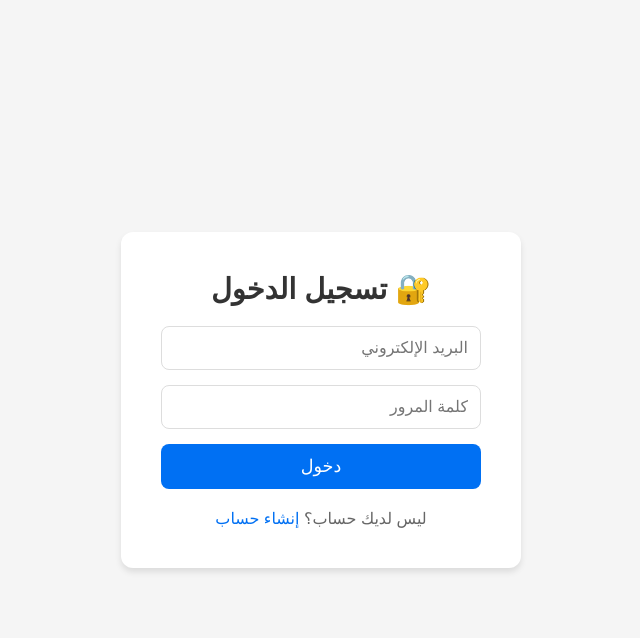
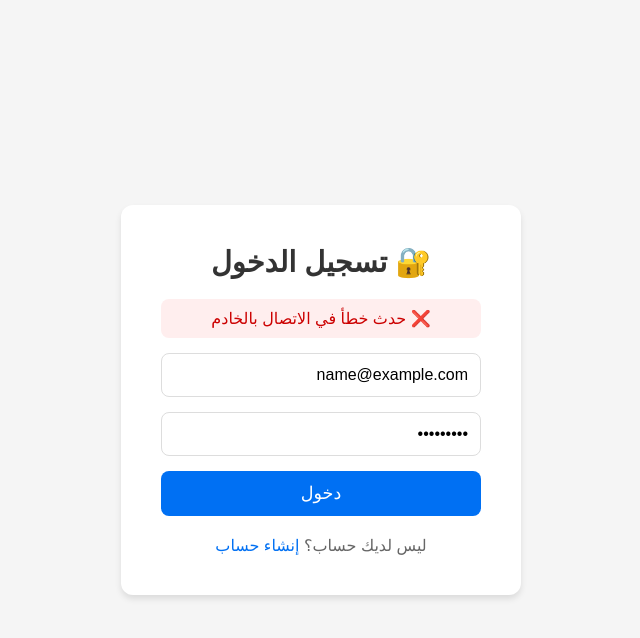
Before and after one commit to jebalads-del/aqarat, a Next.js app: page /sign-in in a window 1280 px wide. Both pictures are taken after typing "name@example.com", "Sample123" into the empty fields and a click on the button "دخول". Shown: the top 638 px of the page, without its empty margins (423-1063 px from the left). Built offline with nearby package versions, Linux system fonts and the light colour scheme; no server answers; the database is empty.

Commit message:
إضافة صفحة تسجيل الدخول

```diff
--- a/app/sign-in/page.tsx
+++ b/app/sign-in/page.tsx
@@ -1,6 +1,47 @@
-import { signIn } from "../actions/auth";
+"use client";
+
+import { useState } from "react";
+import { useRouter } from "next/navigation";
 
 export default function SignIn() {
+  const router = useRouter();
+  const [error, setError] = useState("");
+  const [loading, setLoading] = useState(false);
+
+  async function handleSubmit(e: React.FormEvent<HTMLFormElement>) {
+    e.preventDefault();
+    setLoading(true);
+    setError("");
+
+    const formData = new FormData(e.currentTarget);
+    const email = formData.get("email") as string;
+    const password = formData.get("password") as string;
+
+    try {
+      const res = await fetch("/api/auth/signin", {
+        method: "POST",
+        headers: { "Content-Type": "application/json" },
+        body: JSON.stringify({ email, password }),
+      });
+
+      const data = await res.json();
+
+      if (!res.ok) {
+        setError(data.error || "فشل تسجيل الدخول");
+        setLoading(false);
+        return;
+      }
+
+      router.push("/");
+      router.refresh();
+    } catch (err) {
+      setError("حدث خطأ في الاتصال بالخادم");
+      setLoading(false);
+    } finally {
+      setLoading(false);
+    }
+  }
+
   return (
     <div style={{
       display: 'flex',
@@ -24,7 +65,20 @@ export default function SignIn() {
           🔐 تسجيل الدخول
         </h1>
 
-        <form action={signIn} style={{ display: 'flex', flexDirection: 'column', gap: '15px' }}>
+        {error && (
+          <div style={{
+            background: '#fee',
+            color: '#c00',
+            padding: '10px',
+            borderRadius: '8px',
+            marginBottom: '15px',
+            textAlign: 'center'
+          }}>
+            ❌ {error}
+          </div>
+        )}
+
+        <form onSubmit={handleSubmit} style={{ display: 'flex', flexDirection: 'column', gap: '15px' }}>
           <input
             type="email"
             name="email"
@@ -36,6 +90,7 @@ export default function SignIn() {
               fontSize: '1rem'
             }}
             required
+            disabled={loading}
           />
           <input
             type="password"
@@ -48,20 +103,22 @@ export default function SignIn() {
               fontSize: '1rem'
             }}
             required
+            disabled={loading}
           />
           <button
             type="submit"
+            disabled={loading}
             style={{
               padding: '12px',
-              background: '#0070f3',
+              background: loading ? '#ccc' : '#0070f3',
               color: 'white',
               border: 'none',
               borderRadius: '8px',
               fontSize: '1.1rem',
-              cursor: 'pointer'
+              cursor: loading ? 'not-allowed' : 'pointer'
             }}
           >
-            دخول
+            {loading ? 'جاري الدخول...' : 'دخول'}
           </button>
         </form>
 
```
